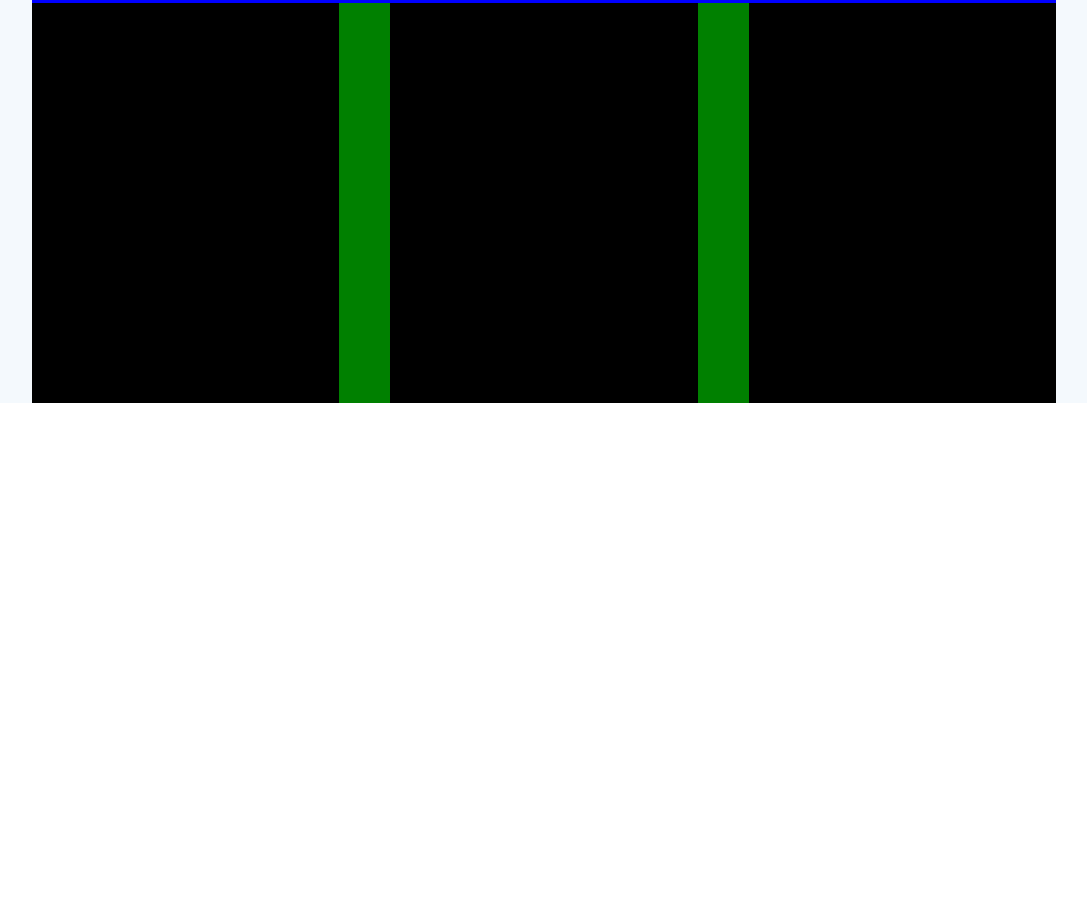
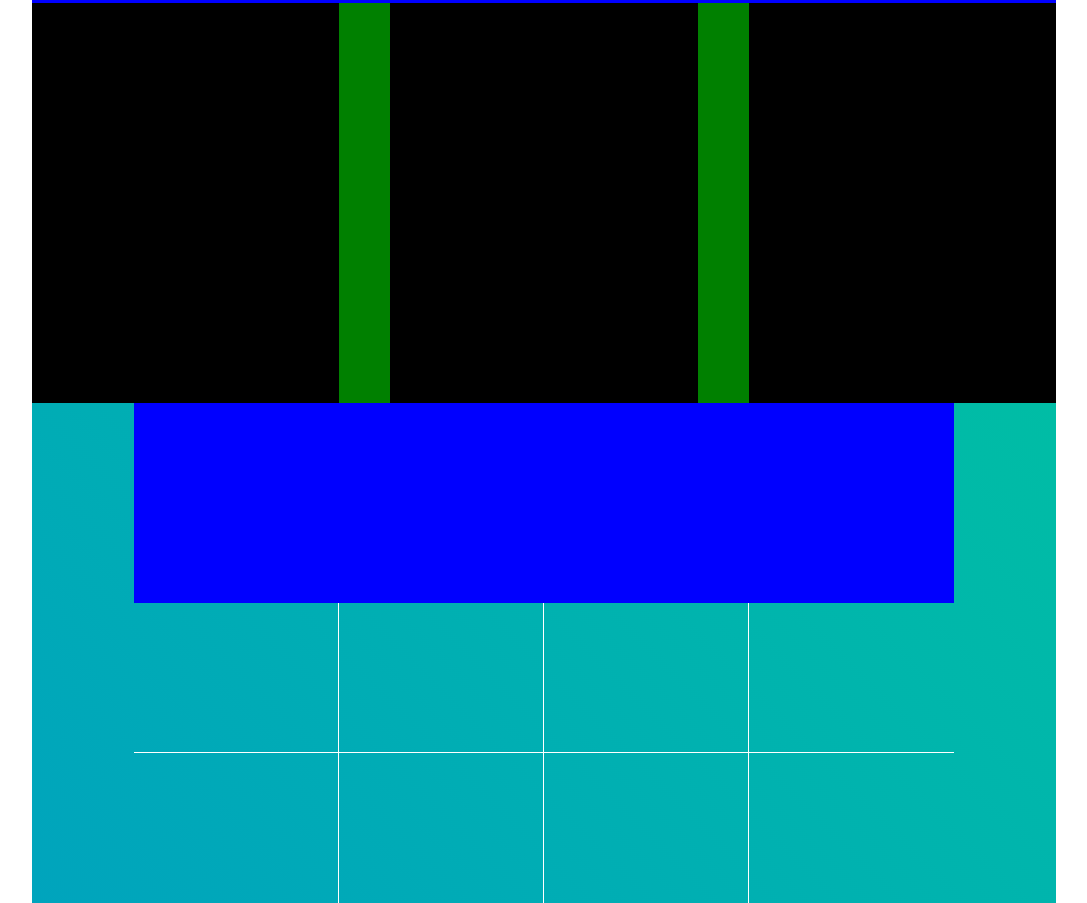
Before and after one commit to Lorenzo-Fratini/htmlcss-hubspot, a plain HTML site: page index.html in a window 1280 px wide. Shown: the part 1427-2330 px from the top of the page, without its empty margins (96-1183 px from the left). Before the commit the page ends 1830 px from the top, so only its background shows below. Drawn offline with Linux system fonts and the light colour scheme.

Commit message:
debug update

```diff
--- a/css/style.css
+++ b/css/style.css
@@ -14,6 +14,11 @@ body {
   clear: both;
 }
 
+.page-padding {
+  padding: 0 10%;
+}
+
+/*debug*/
 .f-left {
   float: left;
 }
@@ -21,6 +26,7 @@ body {
 .f-right {
   float: right;
 }
+/*/debug*/
 
 /* intestazione */
 .button-header {
@@ -32,9 +38,11 @@ body {
 
 .leng-contact {
   width: 30%;
+  float: left;
 }
 
 .leng {
+  float: left;
   border-right: 1px solid #000;
 }
 
@@ -43,6 +51,7 @@ body {
 }
 
 .contact {
+  float: left;
   margin: 0 0 0 15px;
 }
 
@@ -64,7 +73,7 @@ nav {
 }
 
 .nav-menu {
-
+  float: right;
 }
 
 .nav-menu ul li {
@@ -108,7 +117,6 @@ nav {
 
 .mid-up {
   background: #f4f9fd;
-  padding: 0 10%;
 }
 
 .powerfull {
@@ -125,7 +133,7 @@ nav {
   background: blue;
 }
 
-.box-container {
+.box-cont {
   width: 100%;
   /* debug */
   background: green;
@@ -133,16 +141,53 @@ nav {
 
 .content-box {
   width: 30%;
+  float: left;
   /* debug */
   height: 400px;
   background: black;
 }
 
-.box-container .content-box:nth-child(2) {
+.box-cont .content-box:nth-child(2) {
   margin: 0 5%;
+}
+
+.statistics-cont {
+  width: 100%;
+  padding: 0 10%;
+  background-image: linear-gradient(45deg,#00a4bd,#00bda5);
+}
+
+.statistics-text {
+  width: 100%;
+  /* debug */
+  height: 200px;
+  background: blue;
+}
+
+.stats-box {
+  width: 25%;
+  float: left;
+  /* debug */
+  height: 150px;
+}
+
+.stats-cont-1 .stats-box {
+  border-right: 1px solid #fff;
+  border-bottom: 1px solid #fff;
+}
+
+.stats-cont-1 .stats-box:last-child {
+  border-right: none;
+}
+
+.stats-cont-2 .stats-box {
+  border-right: 1px solid #fff;
+}
+
+.stats-cont-2 .stats-box:last-child {
+  border-right: none;
 }
 
 
 
-
 /* footer */
--- a/index.html
+++ b/index.html
@@ -10,11 +10,11 @@
     <!-- intestazione -->
     <header>
       <div class="button-header row">
-        <div class="leng-contact row f-left">
-          <div class="leng f-left">
+        <div class="leng-contact row">
+          <div class="leng">
             <i class="fas fa-globe-europe"></i> English <i class="fas fa-chevron-down"></i>
           </div>
-          <div class="contact f-left">
+          <div class="contact">
             Contact us
           </div>
         </div>
@@ -28,7 +28,7 @@
         <div class="logo-cont f-left">
           <img src="img/logo.svg" alt="logo">
         </div>
-        <div class="nav-menu f-right">
+        <div class="nav-menu">
           <ul>
             <li>Software <i class="fas fa-chevron-down"></i></li>
             <li>Pricing</li>
@@ -51,7 +51,7 @@
         <div class="jumbo-bottom"></div>
       </section>
       <!-- powerfull alone -->
-      <section>
+      <section class="page-padding">
         <div class="mid-up">
           <div class="powerfull">
 
@@ -59,22 +59,54 @@
           <div class="crm">
 
           </div>
-          <div class="box-container row">
-            <div class="content-box f-left">
+          <div class="box-cont row">
+            <div class="content-box">
 
             </div>
-            <div class="content-box f-left">
+            <div class="content-box">
 
             </div>
-            <div class="content-box f-left">
+            <div class="content-box">
 
             </div>
           </div>
         </div>
       </section>
-      <!-- learn and growth -->
-      <section>
+      <!-- statistics -->
+      <section class="page-padding">
+        <div class="statistics-cont">
+          <div class="statistics-text">
 
+          </div>
+          <div class="stats-cont-1 row">
+            <div class="stats-box">
+
+            </div>
+            <div class="stats-box">
+
+            </div>
+            <div class="stats-box">
+
+            </div>
+            <div class="stats-box">
+
+            </div>
+          </div>
+          <div class="stats-cont-2 row">
+            <div class="stats-box">
+
+            </div>
+            <div class="stats-box">
+
+            </div>
+            <div class="stats-box">
+
+            </div>
+            <div class="stats-box">
+
+            </div>
+          </div>
+        </div>
       </section>
       <!-- partner -->
       <section>
```
